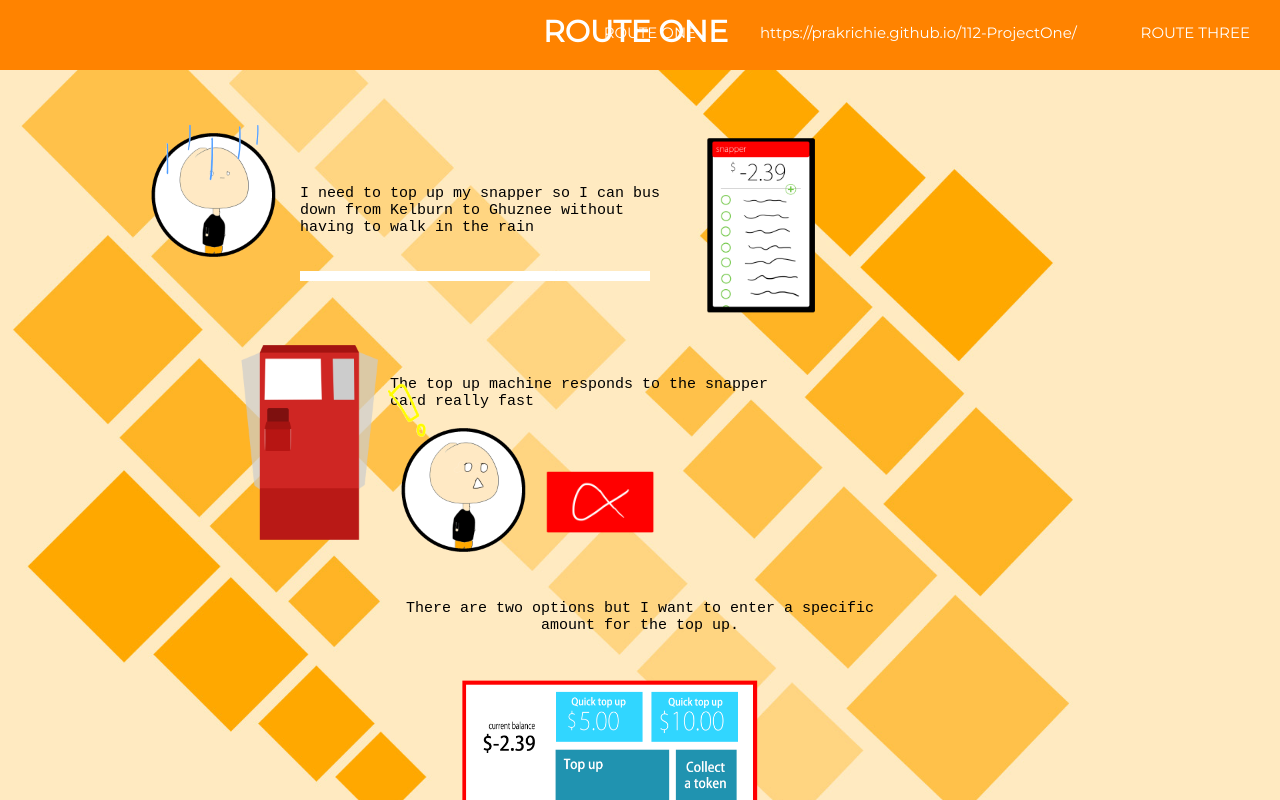
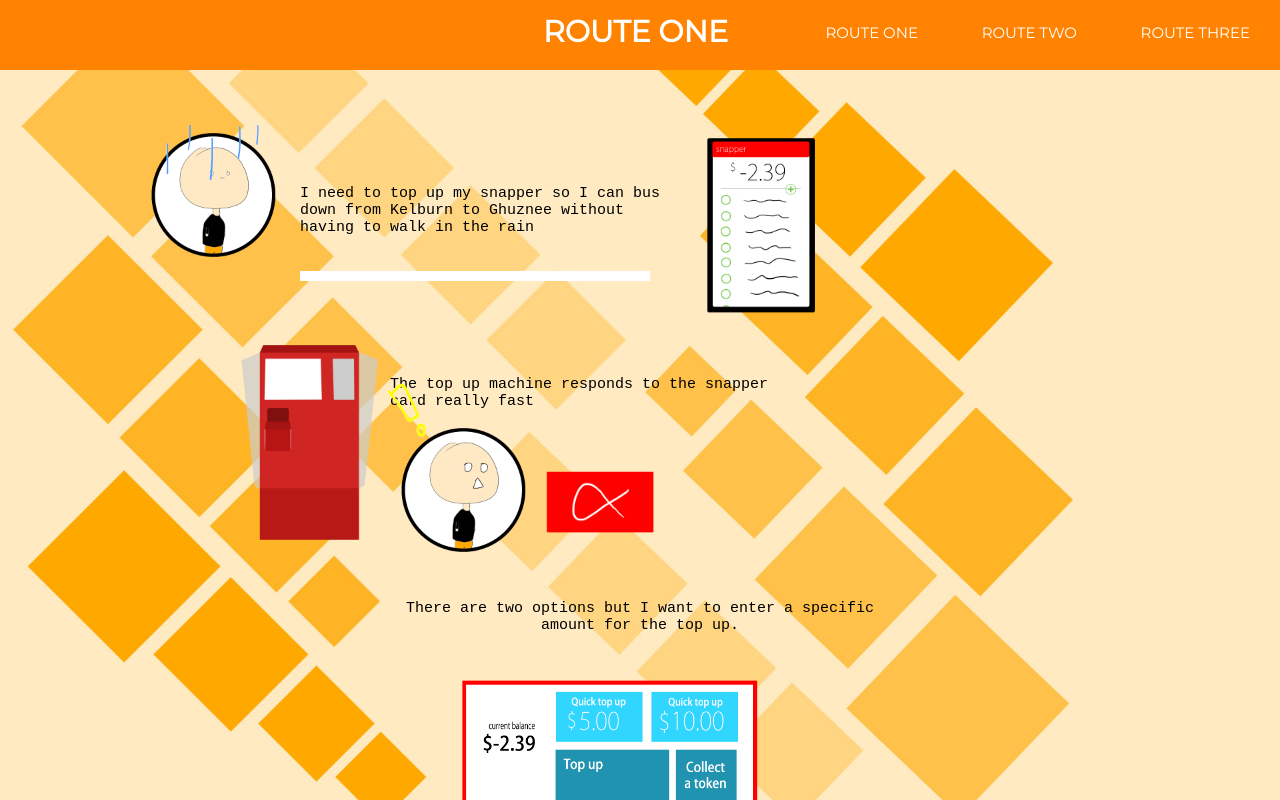
Before and after one commit to prakrichie/Route-Two, a plain HTML site: page index.html in a window 1280 px wide. Shown: the top 800 px of the page. Drawn offline with Linux system fonts and the light colour scheme.

Commit message:
Update index.html

```diff
--- a/index.html
+++ b/index.html
@@ -28,7 +28,7 @@
      <ul>
 
 		<li><a href="https://prakrichie.github.io/112-ProjectOne/">ROUTE ONE</a></li>
-		<li><a href="#">https://prakrichie.github.io/112-ProjectOne/</a></li>
+		<li><a href="https://prakrichie.github.io/Route-Two/">ROUTE TWO</a></li>
 		<li><a href="#">ROUTE THREE</a></li>
 
 
```
